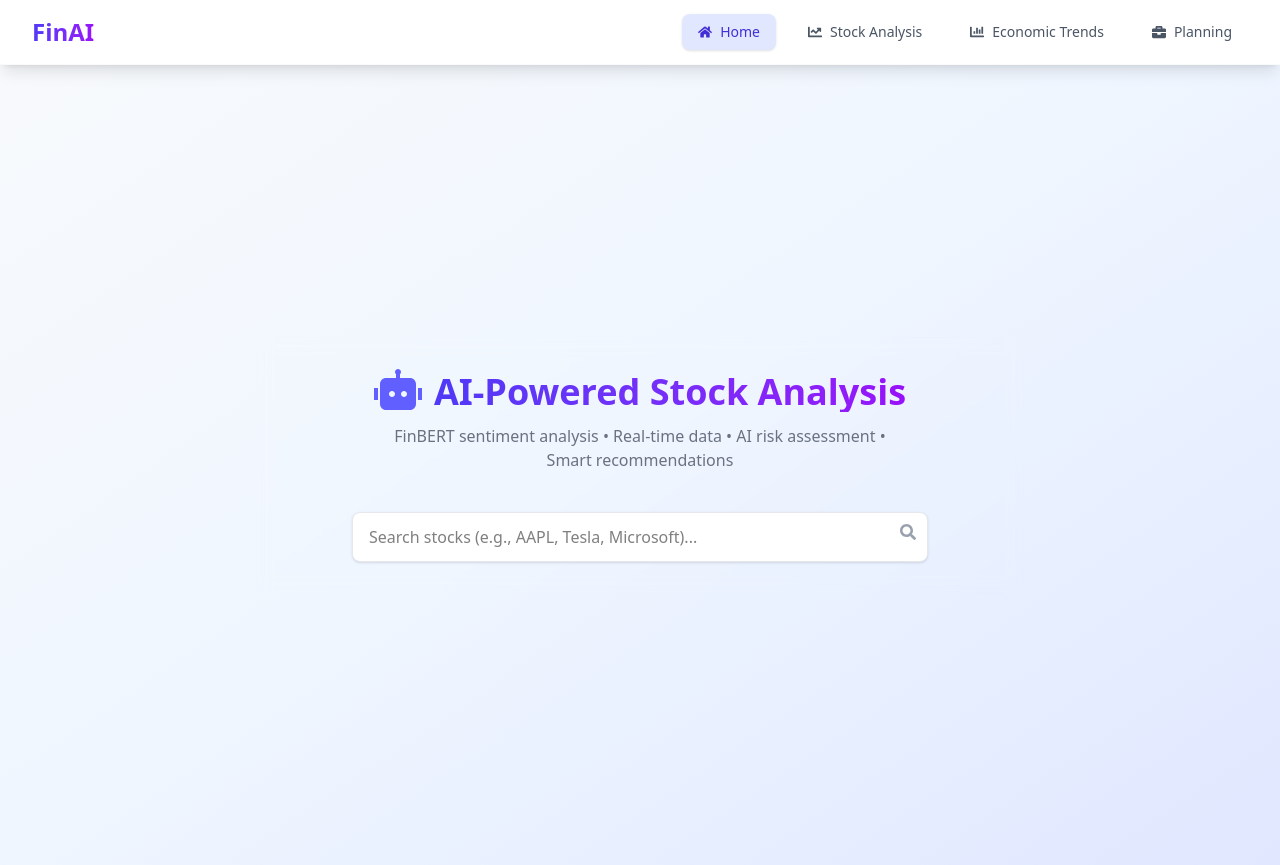
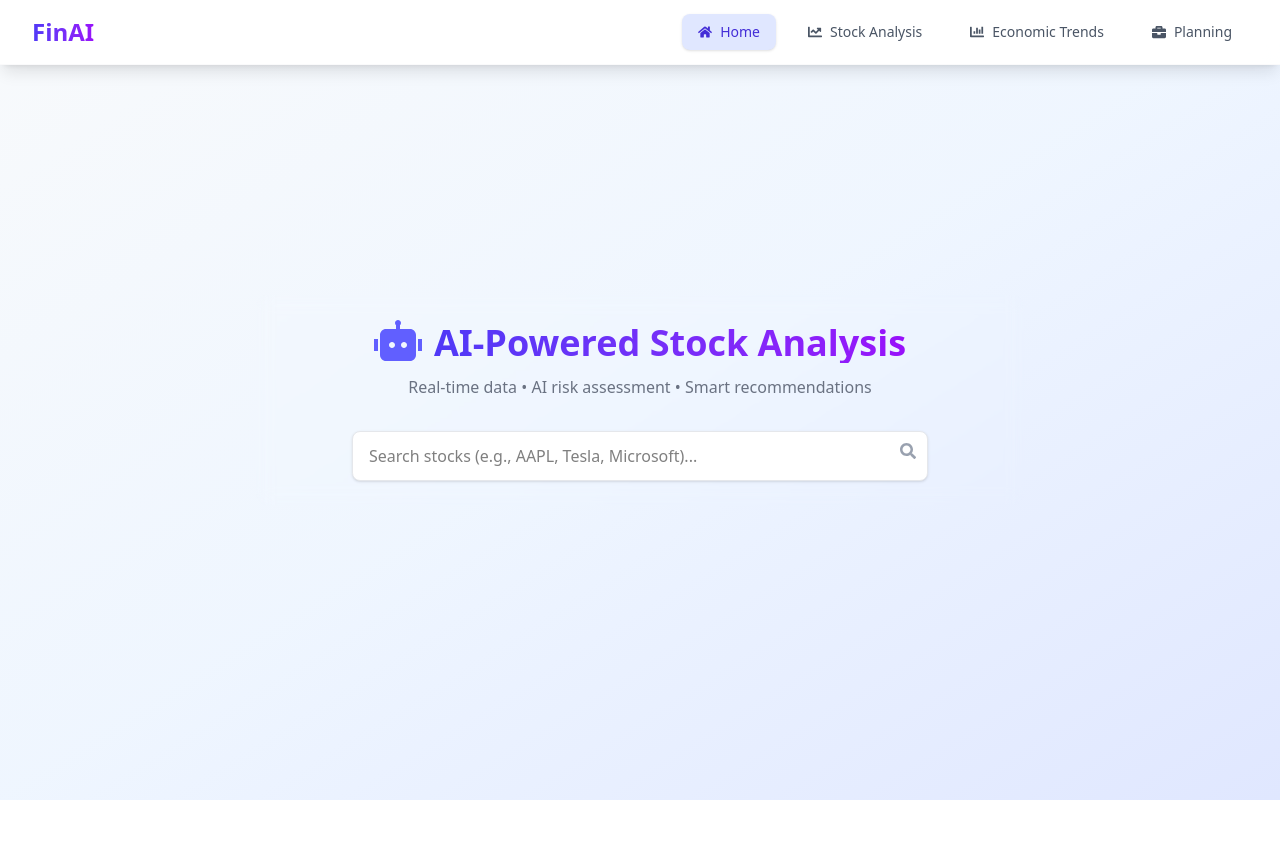
Before and after one commit to Pranay-Dommati/FInAi, a React (Vite) app in the folder frontend/: page / in a window 1280 px wide. After the commit the page ends 800 px from the top, so only its background shows below. Built offline with nearby package versions, Linux system fonts and the light colour scheme.

Commit message:
again somemore improved

```diff
--- a/frontend/src/pages/WelcomePage.jsx
+++ b/frontend/src/pages/WelcomePage.jsx
@@ -125,9 +125,9 @@ const WelcomePage = () => {
   };
 
   return (
-    <div className="flex flex-col items-center justify-center h-[calc(100vh-4rem)] px-4">
-      <div className="max-w-3xl w-full rounded-xl p-8 flex flex-col items-center backdrop-blur-sm">
-        <div className="text-center mb-10">
+    <div className="fixed inset-0 flex flex-col items-center justify-center px-4">
+      <div className="max-w-3xl w-full rounded-xl p-6 flex flex-col items-center backdrop-blur-sm">
+        <div className="text-center mb-8">
           <div className="flex items-center justify-center gap-3 mb-2">
             <RiRobot2Fill className="text-indigo-500 text-5xl" />
             <h1 className="text-4xl font-bold bg-gradient-to-r from-indigo-600 to-purple-600 bg-clip-text text-transparent">
@@ -135,7 +135,7 @@ const WelcomePage = () => {
             </h1>
           </div>
           <p className="text-gray-500 max-w-lg mx-auto">
-            FinBERT sentiment analysis • Real-time data • AI risk assessment • Smart recommendations
+            Real-time data • AI risk assessment • Smart recommendations
           </p>
         </div>
 
@@ -156,7 +156,7 @@ const WelcomePage = () => {
 
           {/* Search results dropdown */}
           {searchResults.length > 0 && (
-            <div className="absolute w-full mt-2 bg-white rounded-lg shadow-lg border border-gray-200 z-50 overflow-hidden max-h-60 overflow-y-auto">
+            <div className="absolute w-full mt-2 bg-white rounded-lg shadow-lg border border-gray-200 z-50 overflow-hidden max-h-36 overflow-y-auto">
               {searchResults.map((result) => (
                 <div
                   key={result.symbol}
```
Also changed, not shown: 1 other file (tests, documents, lock files or other folders).
